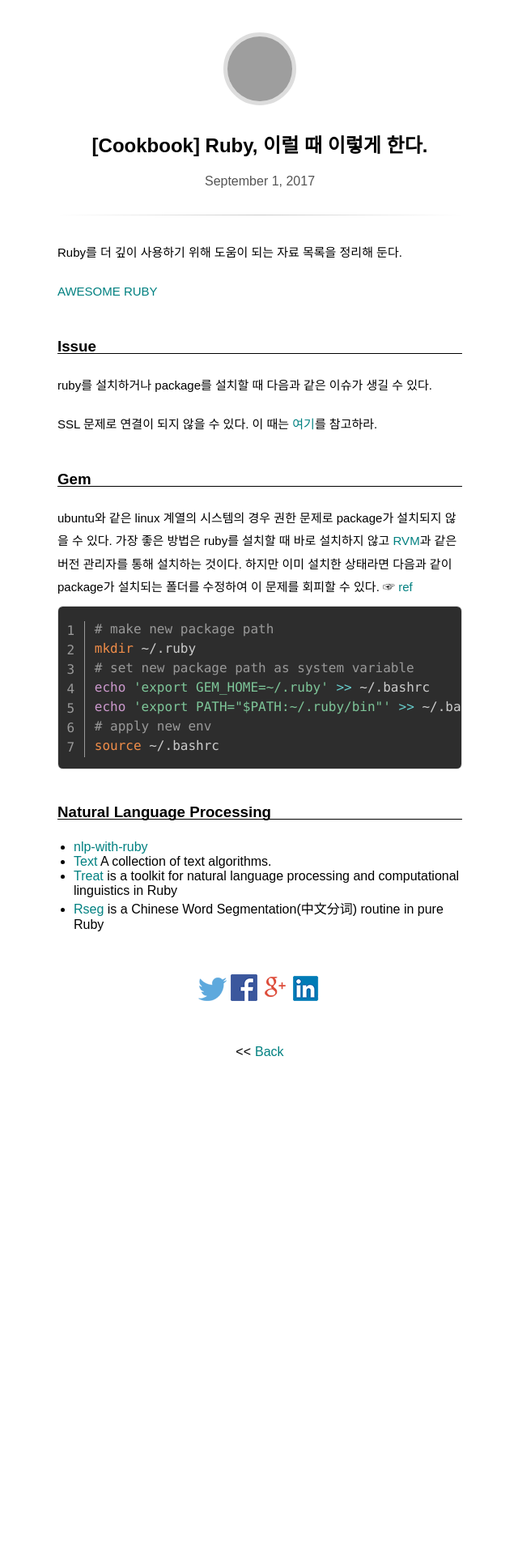
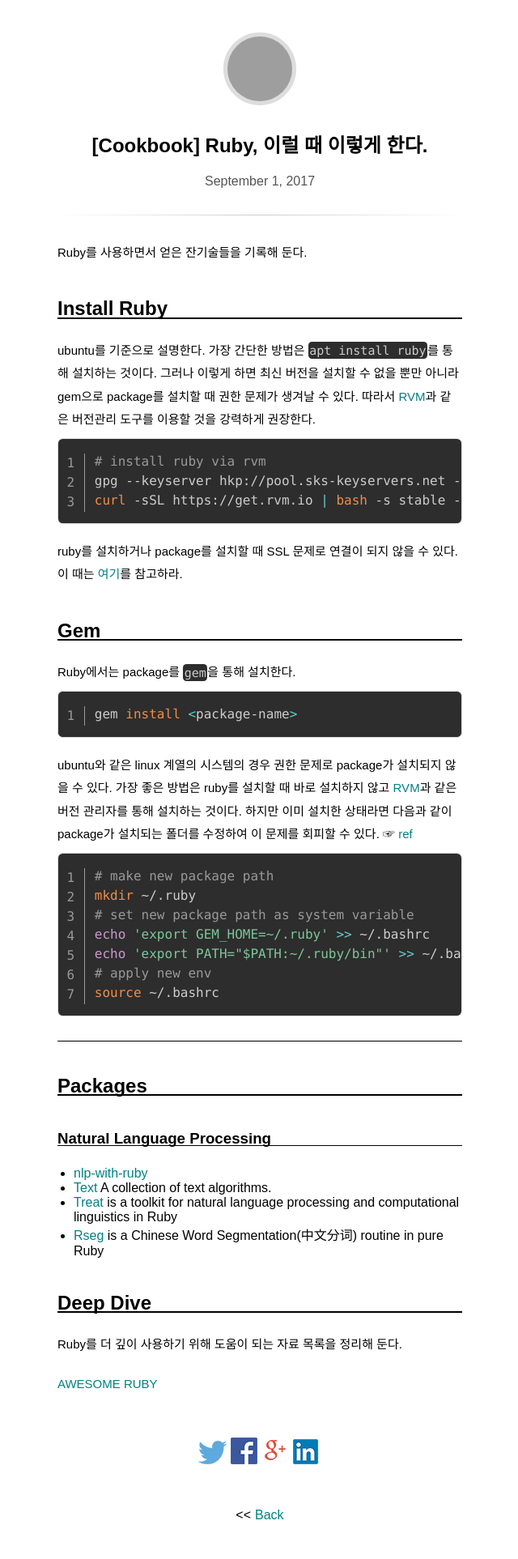
Before and after one commit to pinedance/blog, a Jekyll site: the page built from _posts/updates/2017-09-01-Ruby-Cookbook.md, in a window 1280 px wide. Shown: the whole page at 81% size, without its empty margins (319-959 px from the left). Built offline with Jekyll 4.4.1, drawn with Linux system fonts in a browser that asks for light colours; some web fonts are replaced; comment, search, counter and statistics services are not loaded; before the commit the page ends 1353 px from its top, so only the background shows below that; grey boxes are pictures that could not be loaded.

Commit message:
update ruby cookbook

````diff
--- a/_posts/updates/2017-09-01-Ruby-Cookbook.md
+++ b/_posts/updates/2017-09-01-Ruby-Cookbook.md
@@ -4,18 +4,27 @@ title:  "[Cookbook] Ruby, 이럴 때 이렇게 한다."
 categories: [코딩삽질기, Cookbook]
 ---
 
-Ruby를 더 깊이 사용하기 위해 도움이 되는 자료 목록을 정리해 둔다.
+Ruby를 사용하면서 얻은 잔기술들을 기록해 둔다.
 
-[AWESOME RUBY](http://awesome-ruby.com/)
+## Install Ruby
 
-### Issue
+ubuntu를 기준으로 설명한다. 가장 간단한 방법은 `apt install ruby`를 통해 설치하는 것이다. 그러나 이렇게 하면 최신 버전을 설치할 수 없을 뿐만 아니라 gem으로 package를 설치할 때 권한 문제가 생겨날 수 있다. 따라서 [RVM](https://rvm.io/)과 같은 버전관리 도구를 이용할 것을 강력하게 권장한다.
 
-ruby를 설치하거나 package를 설치할 때 다음과 같은 이슈가 생길 수 있다.
+```bash
+# install ruby via rvm
+gpg --keyserver hkp://pool.sks-keyservers.net --recv-keys 409B6B1796C275462A1703113804BB82D39DC0E3 7D2BAF1CF37B13E2069D6956105BD0E739499BDB
+curl -sSL https://get.rvm.io | bash -s stable --ruby
+```
 
-SSL 문제로 연결이 되지 않을 수 있다. 이 때는 [여기](https://pinedance.github.io/blog/2017/11/02/how-to-bypass-SSL)를 참고하라.
+ruby를 설치하거나 package를 설치할 때 SSL 문제로 연결이 되지 않을 수 있다. 이 때는 [여기](https://pinedance.github.io/blog/2017/11/02/how-to-bypass-SSL)를 참고하라.
 
+## Gem
 
-### Gem
+Ruby에서는 package를 `gem`을 통해 설치한다.
+
+```bash
+gem install <package-name>
+```
 
 ubuntu와 같은 linux 계열의 시스템의 경우 권한 문제로 package가 설치되지 않을 수 있다. 가장 좋은 방법은 ruby를 설치할 때 바로 설치하지 않고 [RVM](https://rvm.io/)과 같은 버전 관리자를 통해 설치하는 것이다. 하지만 이미 설치한 상태라면 다음과 같이 package가 설치되는 폴더를 수정하여 이 문제를 회피할 수 있다. ☞ [ref](https://stackoverflow.com/a/50361633)
 
@@ -30,8 +39,9 @@ source ~/.bashrc
 ```
 
 
+***
 
-
+## Packages
 
 ### Natural Language Processing
 
@@ -39,3 +49,9 @@ source ~/.bashrc
 * [Text](https://github.com/threedaymonk/text/blob/master/README.rdoc) A collection of text algorithms.
 * [Treat](https://github.com/louismullie/treat) is a toolkit for natural language processing and computational linguistics in Ruby
 * [Rseg](https://github.com/yzhang/rseg/blob/master/README) is a Chinese Word Segmentation(中文分词) routine in pure Ruby
+
+## Deep Dive
+
+Ruby를 더 깊이 사용하기 위해 도움이 되는 자료 목록을 정리해 둔다.
+
+[AWESOME RUBY](http://awesome-ruby.com/)
````
